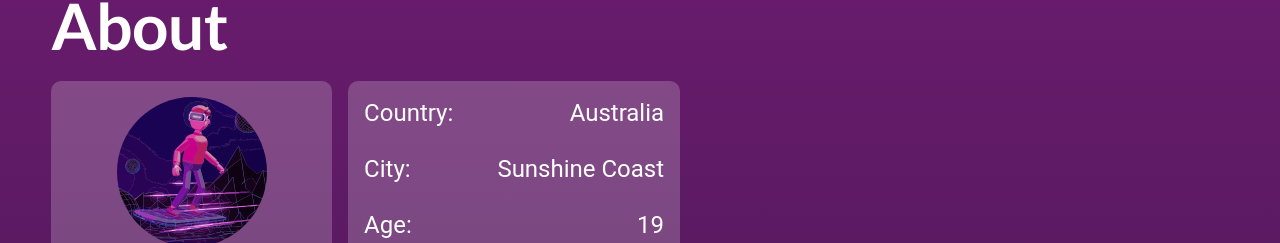
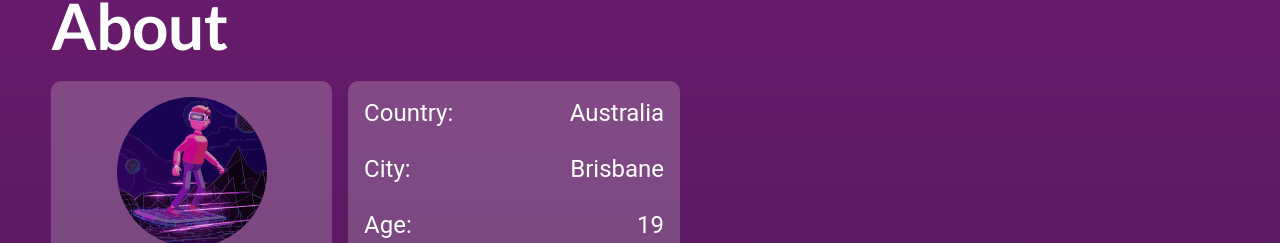
Before and after one commit to MaxKeable/PersonalSite, a React (Create React App) app: page / in a window 1280 px wide. Shown: the part 844-1087 px from the top of the page. Built offline with nearby package versions, Linux system fonts and the light colour scheme; a web font is replaced by a local one.

Commit message:
changed city to brisbane

```diff
--- a/src/components/About.tsx
+++ b/src/components/About.tsx
@@ -82,7 +82,7 @@ const About = () => {
               >
                 <Typography variant="h5">Australia</Typography>
                 <Typography variant="h5" sx={{ mt: 3 }}>
-                  Sunshine Coast
+                  Brisbane
                 </Typography>
                 <Typography variant="h5" sx={{ mt: 3 }}>
                   {age}
```
